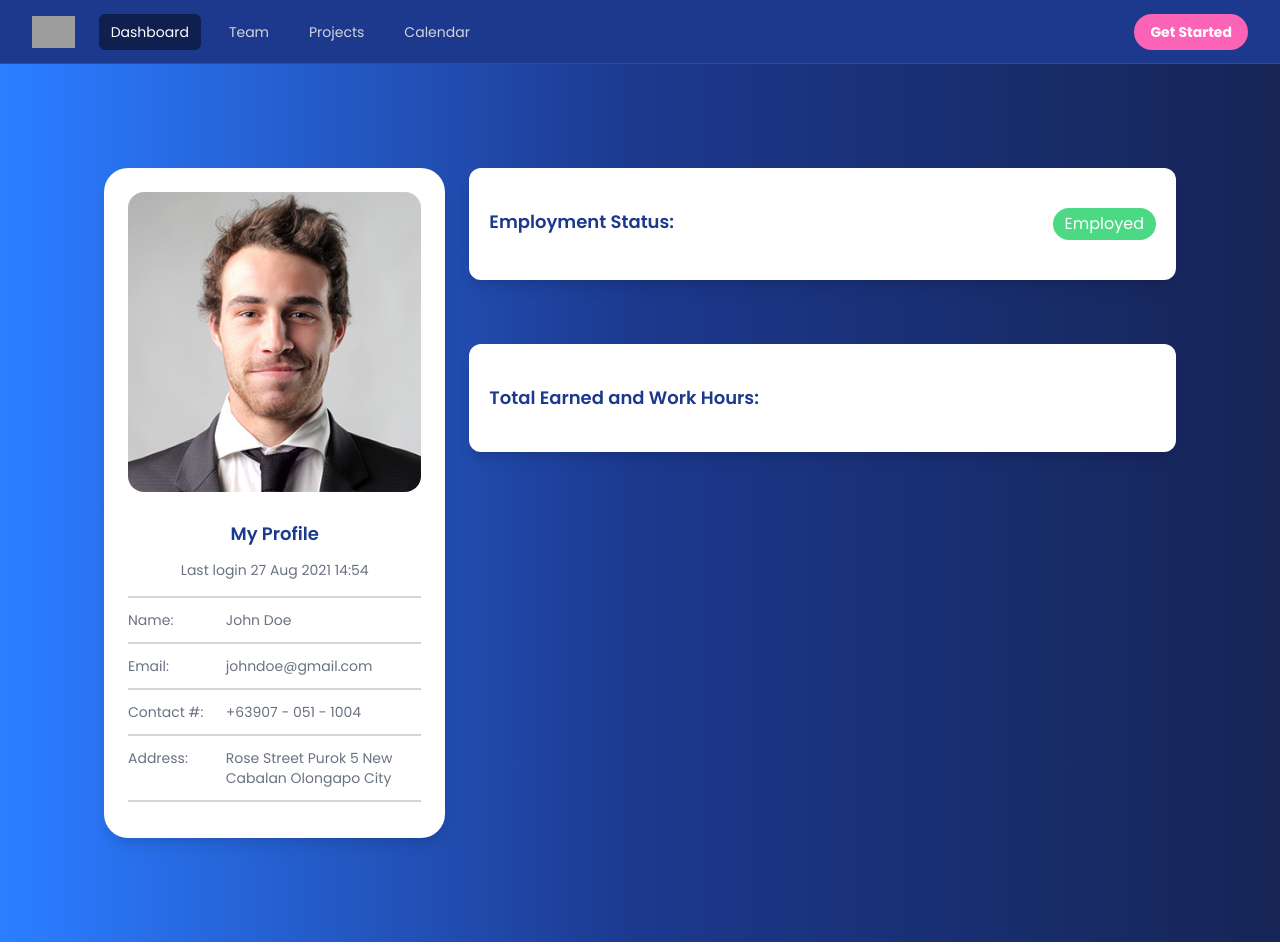
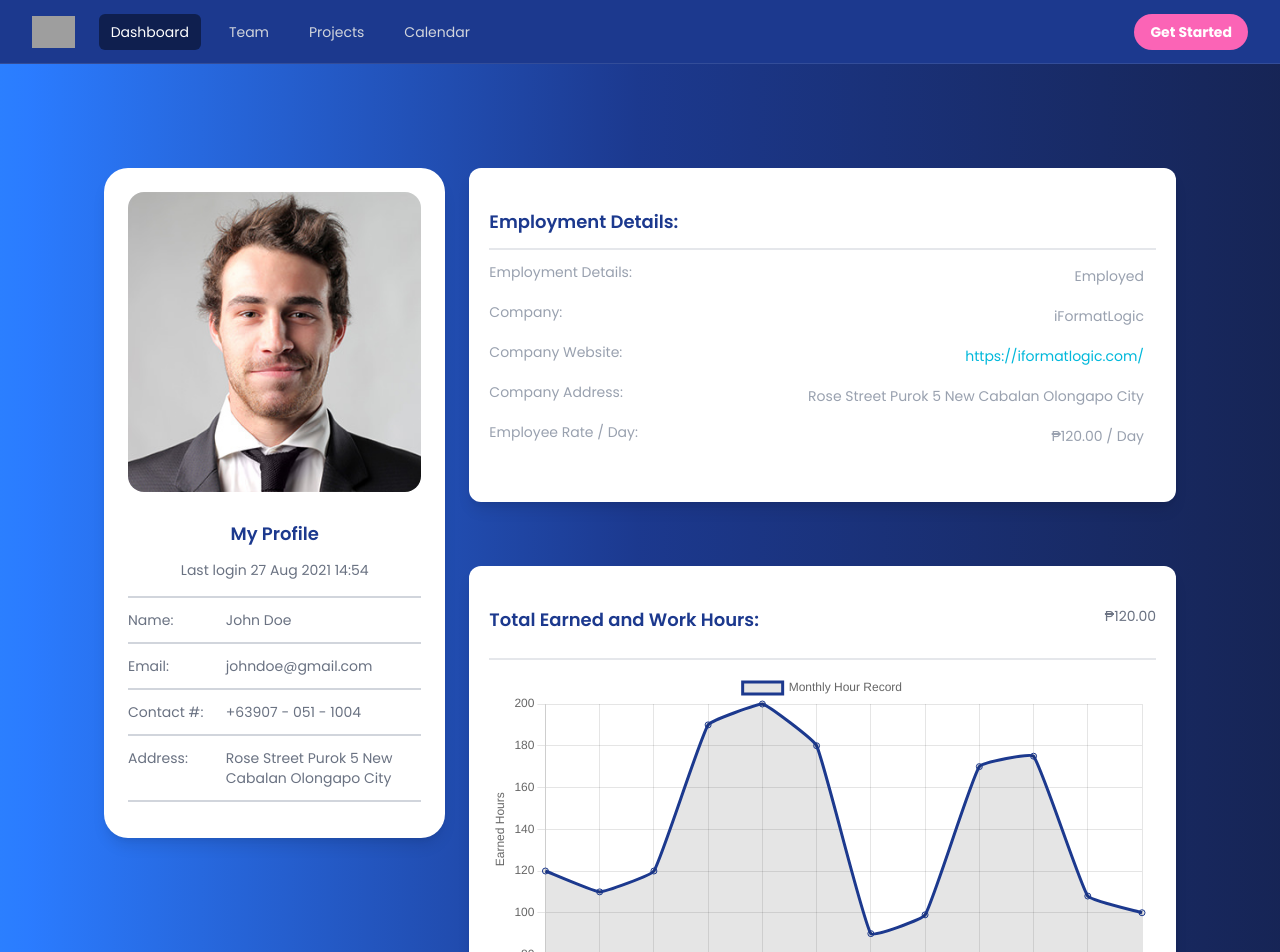
Before and after one commit to arthizz/timely-management-frontend, a Next.js app: page /user-profile in a window 1280 px wide. Shown: the top 952 px of the page. Built offline with nearby package versions, Linux system fonts and the light colour scheme; grey boxes are pictures that could not be loaded.

Commit message:
Added employment details content and total earned and hours content

```diff
--- a/package.json
+++ b/package.json
@@ -15,8 +15,10 @@
     "@fullcalendar/react": "^6.1.20",
     "@headlessui/react": "^2.2.9",
     "@heroicons/react": "^2.2.0",
+    "chart.js": "^4.5.1",
     "next": "16.1.6",
     "react": "19.2.3",
+    "react-chartjs-2": "^5.3.1",
     "react-dom": "19.2.3"
   },
   "devDependencies": {
--- a/src/components/landingpage/hero.tsx
+++ b/src/components/landingpage/hero.tsx
@@ -1,4 +1,5 @@
 import { ClockIcon, RocketLaunchIcon, CurrencyDollarIcon, GiftIcon, WrenchIcon, WifiIcon } from "@heroicons/react/24/solid";
+import Link from "next/link";
 
 export default function HeroSection(){
 
@@ -17,6 +18,7 @@ export default function HeroSection(){
                         <small className="text-gray-200">Facebook Premier Level Partner</small>
                     </div>
                     <div className="flex items-center mt-5">
+                        <Link href={"/login"}>
                             <button className="
                                 px-10
                                 bg-pink-400
@@ -27,6 +29,7 @@ export default function HeroSection(){
                                 cursor-pointer
                                 hover:bg-pink-300
                                 hover:outline-2">Get Started</button>
+                        </Link>
                     </div>
                 </div>
                 <div className="">
--- a/src/components/landingpage/loginItem.tsx
+++ b/src/components/landingpage/loginItem.tsx
@@ -1,10 +1,12 @@
-
+import Link from "next/link";
 export default function LoginItem(){
 
     return (
 
         <>
-            <button className="px-4 py-2 bg-pink-400 hover:bg-pink-300 text-white rounded-3xl text-sm font-bold cursor-pointer">Get Started</button>
+            <Link href={"/login"}>
+                <button className="px-4 py-2 bg-pink-400 hover:bg-pink-300 text-white rounded-3xl text-sm font-bold cursor-pointer">Get Started</button>
+            </Link>
         </>
 
     );
--- a/src/components/navbar.tsx
+++ b/src/components/navbar.tsx
@@ -15,7 +15,7 @@ type navigationItem = {
 }
 
 const navigation: navigationItem[] = [
-  { name: 'Dashboard', href: '#', current: true },
+  { name: 'Dashboard', href: '/', current: true },
   { name: 'Team', href: '#', current: false },
   { name: 'Projects', href: '#', current: false },
   { name: 'Calendar', href: '#', current: false },
--- a/src/components/profile/employmentStatus.tsx
+++ b/src/components/profile/employmentStatus.tsx
@@ -1,16 +1,54 @@
-
+import Link from "next/link";
 
 export default function EmploymentStatus(){
 
     return (
 
         <div className="shadow-lg px-5 py-10 rounded-xl bg-white mb-10">
-            <div className="flex justify-between">
+            <div className="flex justify-between mb-3">
                 <div>
-                    <h2 className="text-blue-900 font-semibold text-lg">Employment Status: </h2>
+                    <h2 className="text-blue-900 font-semibold text-lg">Employment Details: </h2>
                 </div>
-                <div className="px-3 py-1 bg-green-500/70 text-white rounded-3xl">
+            </div>
+            <hr className="mb-3 border-1 border-gray-200"/>
+            <div className="flex justify-between mb-3">
+                <div>
+                    <h2 className="text-gray-400 text-sm">Employment Details: </h2>
+                </div>
+                <div className="px-3 py-1 text-gray-400 rounded-3xl text-sm">
                     <p>Employed</p>
+                </div>
+            </div>
+            <div className="flex justify-between mb-3">
+                <div>
+                    <h2 className="text-gray-400 text-sm">Company: </h2>
+                </div>
+                <div className="px-3 py-1 text-gray-400 rounded-3xl text-sm">
+                    <p>iFormatLogic</p>
+                </div>
+            </div>
+            <div className="flex justify-between mb-3">
+                <div>
+                    <h2 className="text-gray-400 text-sm">Company Website: </h2>
+                </div>
+                <div className="px-3 py-1 text-gray-400 rounded-3xl text-sm">
+                    <Link href="https://iformatlogic.com/" target="__blank" className="text-cyan-500">https://iformatlogic.com/</Link>
+                </div>
+            </div>
+            <div className="flex justify-between mb-3">
+                <div>
+                    <h2 className="text-gray-400 text-sm">Company Address: </h2>
+                </div>
+                <div className="px-3 py-1 text-gray-400 rounded-3xl text-sm">
+                    <p>Rose Street Purok 5 New Cabalan Olongapo City</p>
+                </div>
+            </div>
+            <div className="flex justify-between mb-3">
+                <div>
+                    <h2 className="text-gray-400 text-sm">Employee Rate / Day: </h2>
+                </div>
+                <div className="px-3 py-1 text-gray-400 rounded-3xl text-sm">
+                    <p>₱120.00 / Day</p>
                 </div>
             </div>
         </div>
--- a/src/components/profile/totalEarned.tsx
+++ b/src/components/profile/totalEarned.tsx
@@ -1,11 +1,21 @@
-
+"use client";
+import UserChart from "./userChart";
 
 export default function TotalEarned(){
 
     return(
 
         <div className="shadow-lg px-5 py-10 rounded-xl bg-white">
-            <h2 className="text-blue-900 font-semibold text-lg">Total Earned and Work Hours: </h2>
+            <div className="flex justify-between mb-3">
+                <div>
+                    <h2 className="text-blue-900 font-semibold text-lg mb-3">Total Earned and Work Hours: </h2>
+                </div>
+                <div>
+                    <p className="text-gray-500 text-sm">₱120.00</p>
+                </div>
+            </div>
+            <hr className="border-1 border-gray-200 mb-3"/>
+            <UserChart />
         </div>
 
     );
--- /dev/null
+++ b/src/components/profile/userChart.tsx
@@ -0,0 +1,70 @@
+import { Chart as ChartJS, CategoryScale, LinearScale, PointElement, LineElement, Title, Tooltip,
+    Legend, Filler,
+    scales
+   } from "chart.js";
+import { Line } from "react-chartjs-2";
+
+ChartJS.register(CategoryScale, LineElement, LinearScale, PointElement, Title, Tooltip, Legend, Filler);
+
+export default function UserChart(){
+
+    const labels = ['Jan', 'Feb', 'Mar', 'April', 'May', 'June', 'Jul', 'Aug', 'Sept', 'Oct', 'Nov', 'Dec'];
+
+    const dataSets = [ 120, 110, 120, 190, 200, 180, 90, 99, 170, 175, 108, 100 ];
+
+    const data = {
+
+        labels: labels,
+        datasets: [
+            {
+                label: "Monthly Hour Record",
+                data: dataSets,
+                fill: true,
+                borderColor: "#1c398e",
+                tension: 0.1,
+            }
+        ]
+
+    };
+
+    const options = {
+
+        scales: {
+
+            y: {
+
+                title: {
+
+                    display: true,
+                    text: "Earned Hours"
+
+                },
+                display: true,
+
+            },
+
+            x: {
+
+                title: {
+
+                    display: true,
+                    text: "Month"
+
+                },
+                display: true,
+
+            }
+
+        }
+
+    }
+
+    return(
+
+        <div className="w-full mx-auto">
+            <Line data={data} options={options}></Line>
+        </div>
+
+    );
+
+}
--- a/src/components/profile/userDetails.tsx
+++ b/src/components/profile/userDetails.tsx
@@ -4,7 +4,7 @@ export default function UserDetails(){
 
     return(
 
-        <div id="user-details" className="bg-white rounded-3xl shadow-lg p-6 md:col-span-1">
+        <div id="user-details" className="bg-white rounded-3xl shadow-lg p-6 md:col-span-1 max-h-fit">
             <div className="flex flex-col items-center text-center">
                 <img src="/images/john-doe.jpg" alt="" className="w-75 h-75 rounded-2xl object-cover mb-4"/>
                 <h2 className="text-lg font-semibold text-blue-900 my-3">My Profile</h2>
```
Also changed, not shown: 1 other file (tests, documents, lock files or other folders). Lines whose indentation alone changed are shown as unchanged.
